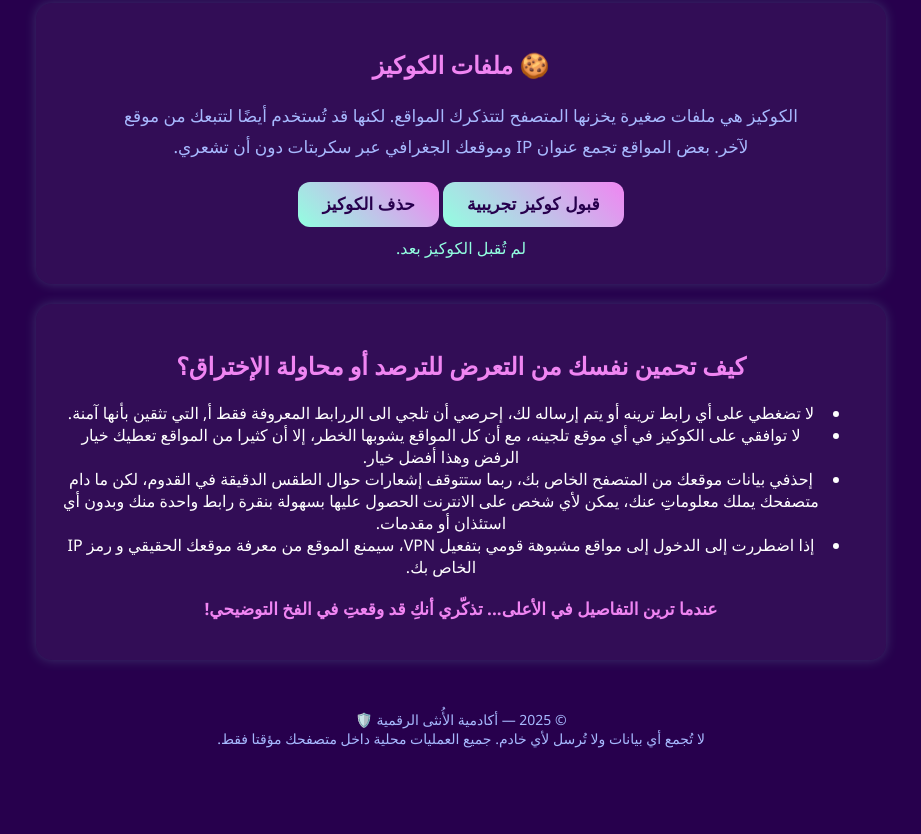
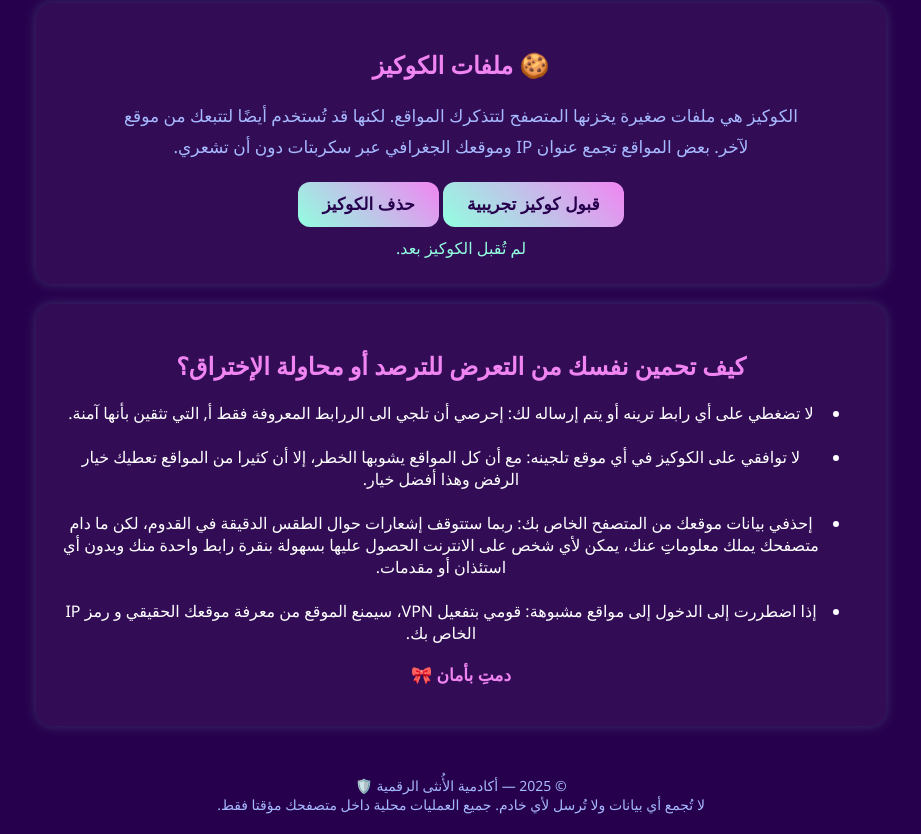
Before and after one commit to cadya-tech/cookies-experience, a plain HTML site: page index.html in a window 1280 px wide. Shown: the part 937-1771 px from the top of the page, without its empty margins (179-1100 px from the left). Before the commit the page ends 1705 px from the top, so only its background shows below. Drawn offline with Linux system fonts and the light colour scheme.

Commit message:
Update index.html

```diff
--- a/index.html
+++ b/index.html
@@ -121,13 +121,16 @@
 <section>
   <h2>كيف تحمين نفسك من التعرض للترصد أو محاولة الإختراق؟</h2>
   <ul>
-    <li>لا تضغطي على أي رابط ترينه أو يتم إرساله لك، إحرصي أن تلجي الى الررابط المعروفة فقط أ, التي تثقين بأنها آمنة.</li>
-    <li>لا توافقي على الكوكيز في أي موقع تلجينه، مع أن كل المواقع يشوبها الخطر، إلا أن كثيرا من المواقع تعطيك خيار الرفض وهذا أفضل خيار.</li>
-    <li>إحذفي بيانات موقعك من المتصفح الخاص بك، ربما ستتوقف إشعارات حوال الطقس الدقيقة في القدوم، لكن ما دام متصفحك يملك معلوماتِِ عنك، يمكن لأي شخص على الانترنت الحصول عليها بسهولة بنقرة رابط واحدة منك وبدون أي استئذان أو مقدمات.</li>
-    <li>إذا اضطررت إلى الدخول إلى مواقع مشبوهة  قومي بتفعيل VPN، سيمنع الموقع من معرفة موقعك الحقيقي و رمز IP  الخاص بك.</li>
+    <li>لا تضغطي على أي رابط ترينه أو يتم إرساله لك: إحرصي أن تلجي الى الررابط المعروفة فقط أ, التي تثقين بأنها آمنة.</li>
+    <br>
+    <li>لا توافقي على الكوكيز في أي موقع تلجينه: مع أن كل المواقع يشوبها الخطر، إلا أن كثيرا من المواقع تعطيك خيار الرفض وهذا أفضل خيار.</li>
+    <br>
+    <li>إحذفي بيانات موقعك من المتصفح الخاص بك: ربما ستتوقف إشعارات حوال الطقس الدقيقة في القدوم، لكن ما دام متصفحك يملك معلوماتِِ عنك، يمكن لأي شخص على الانترنت الحصول عليها بسهولة بنقرة رابط واحدة منك وبدون أي استئذان أو مقدمات.</li>
+    <br>
+    <li>إذا اضطررت إلى الدخول إلى مواقع مشبوهة: قومي بتفعيل VPN، سيمنع الموقع من معرفة موقعك الحقيقي و رمز IP  الخاص بك.</li>
   </ul>
 
-  <p class="warning">عندما ترين التفاصيل في الأعلى... تذكّري أنكِ قد <strong>وقعتِ في الفخ التوضيحي!</strong></p>
+  <p class="warning">دمتِ بأمان 🎀</p>
 </section>
 
 <footer>
```
